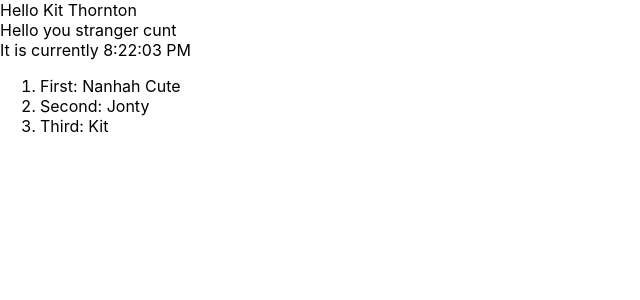
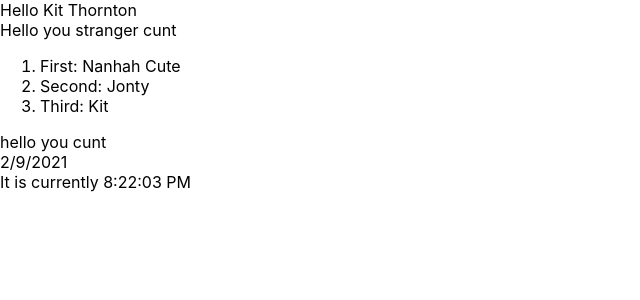
Before and after one commit to KitThornton/react_tut1, a React (Create React App) app: page / in a window 1280 px wide. Shown: the top 300 px of the page, without its empty margins (0-640 px from the left). Built offline with nearby package versions, Linux system fonts and the light colour scheme.

Commit message:
Adding Clock.js.

```diff
--- /dev/null
+++ b/src/Clock.js
@@ -0,0 +1,21 @@
+// Here we want to just detail the code used to create clock feature
+import React from "react";
+
+class Clock extends React.Component {
+    render() {
+        return(
+            TickingClock()
+        )
+    }
+}
+
+function TickingClock()
+{
+    return (
+        <div>
+            It is currently {new Date().toLocaleTimeString()}
+        </div>
+    )
+}
+
+export default Clock
--- a/src/Test.js
+++ b/src/Test.js
@@ -1,4 +1,6 @@
 // So here we will test adding in an additional file
+
+import {Fragment} from "react";
 
 function Test() {
 
@@ -8,12 +10,12 @@ function Test() {
     };
 
     return (
-        <fragment>
+        <Fragment>
             {PopulateElement(user)}
             {PopulateElement()}
-            {TickingClock()}
             <Welcome firstName="Nanhah" lastName="Cute"/>
-        </fragment>
+            <Comment text="hello you cunt" date={ new Date() }/>
+        </Fragment>
     );
 }
 
@@ -43,15 +45,6 @@ function FormatUserName(user)
     return user.firstName + ' ' + user.lastName;
 }
 
-function TickingClock()
-{
-    return (
-        <div>
-            It is currently {new Date().toLocaleTimeString()}
-        </div>
-    )
-}
-
 function Welcome(props){
     return (
         <ol>
@@ -62,4 +55,23 @@ function Welcome(props){
     )
 }
 
+function Comment(props){
+    return (
+        <div className="Comment">
+            <div className="Comment-text">
+                {props.text}
+            </div>
+            <div className="Comment-date">
+                {formatDate(props.date)}
+            </div>
+        </div>
+
+    )
+}
+
+function formatDate(date) {
+    return date.toLocaleDateString();
+}
+
+
 export default Test;
--- a/src/index.js
+++ b/src/index.js
@@ -2,6 +2,7 @@ import React from 'react';
 import ReactDOM from 'react-dom';
 import './index.css';
 // import App from './App';
+import Clock from './Clock'
 import Test from './Test';
 import reportWebVitals from './reportWebVitals';
 
@@ -12,6 +13,7 @@ function RenderThis() {
             <div>
                 {/*<App />*/}
                 <Test/>
+                <Clock/>
             </div>
         </React.StrictMode>,
         document.getElementById('root')
```
